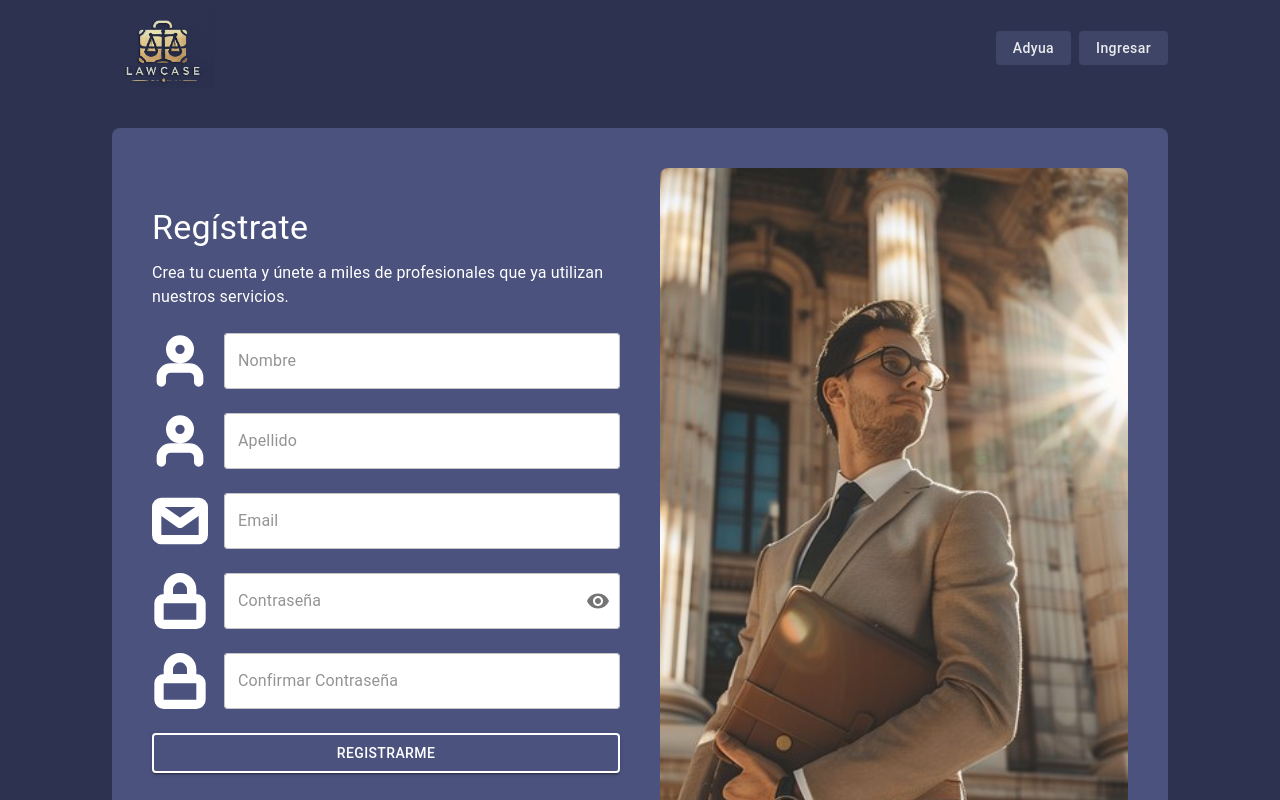
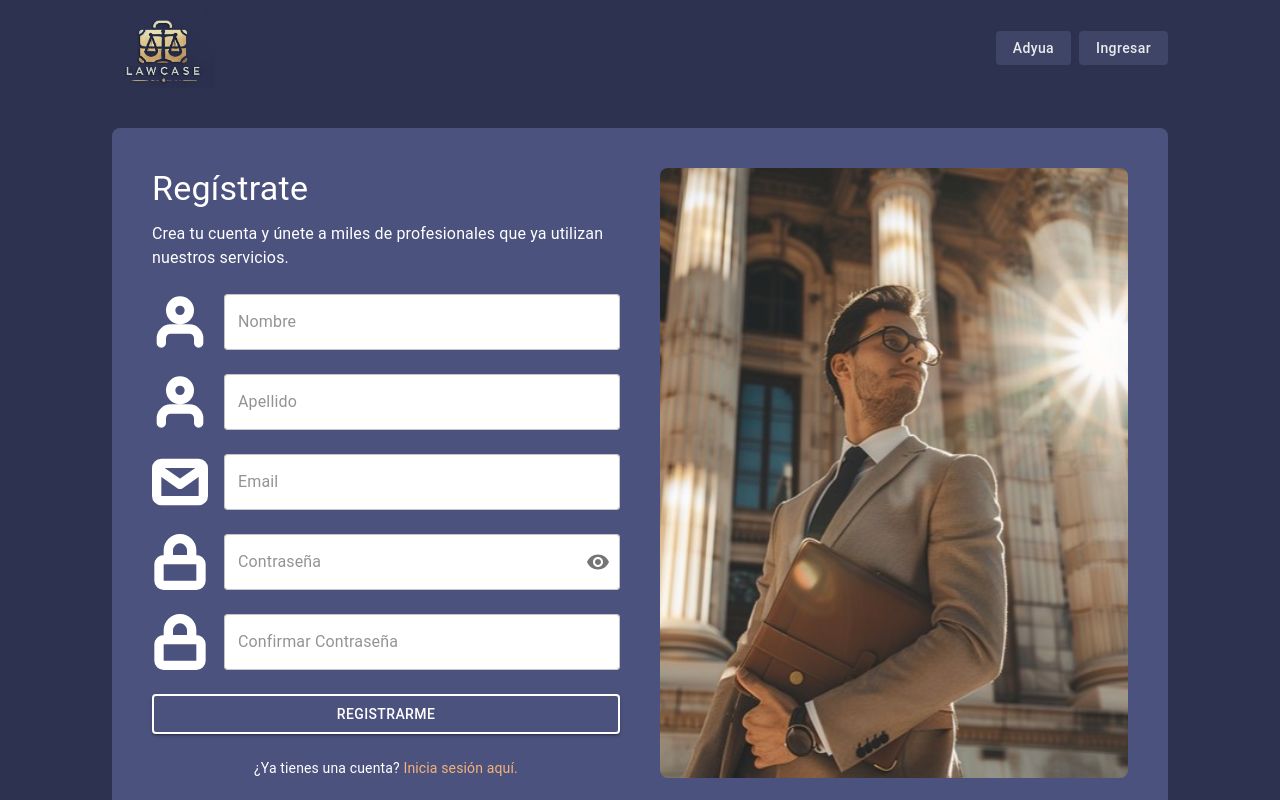
Before and after one commit to No-Country-simulation/s17-09-n-node-react, a React (Vite) app in the folder client/: page /register in a window 1280 px wide. Built offline with nearby package versions, Linux system fonts and the light colour scheme; no server answers.

Commit message:
refactor: Update layout in LoginPage and RegisterPage components

```diff
--- a/client/src/modules/auth/pages/LoginPage.tsx
+++ b/client/src/modules/auth/pages/LoginPage.tsx
@@ -26,7 +26,10 @@ export default function LoginPage() {
           backgroundPosition: 'top center',
         }}
       >
-        <Box height='100%' width={{ xs: '100%', sm: '24rem', md: '26rem' }}>
+        <Box
+          height={{ xs: 'auto', md: '100%' }}
+          width={{ xs: '100%', sm: '24rem', md: '26rem' }}
+        >
           <LoginForm />
         </Box>
       </Box>
--- a/client/src/modules/auth/pages/RegisterPage.tsx
+++ b/client/src/modules/auth/pages/RegisterPage.tsx
@@ -17,15 +17,14 @@ export default function RegistrationPage() {
       >
         <Stack
           width='100%'
-          height='100%'
+          height='auto'
+          margin='0 auto'
+          direction='row'
           maxWidth='95rem'
-          margin='0 auto'
-          minHeight='48rem'
-          p={{ xs: '1.5rem', md: '2.5rem' }}
-          direction='row'
-          spacing={{ xs: '2rem', md: '2.5rem' }}
           bgcolor='#4B527E'
           borderRadius='0.5rem'
+          p={{ xs: '1.5rem', md: '2.5rem' }}
+          spacing={{ xs: '2rem', md: '2.5rem' }}
         >
           <Box width={{ xs: '100%', md: '50%' }}>
             <RegisterForm />
```
